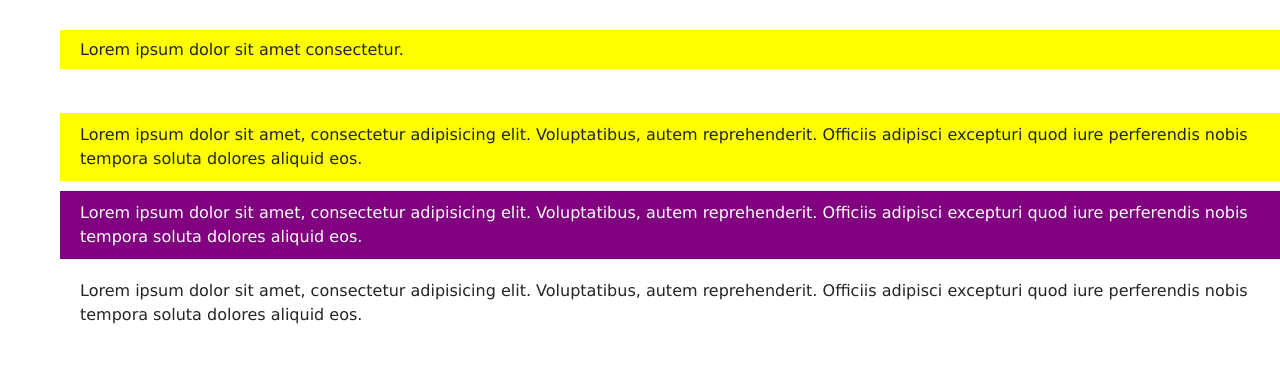
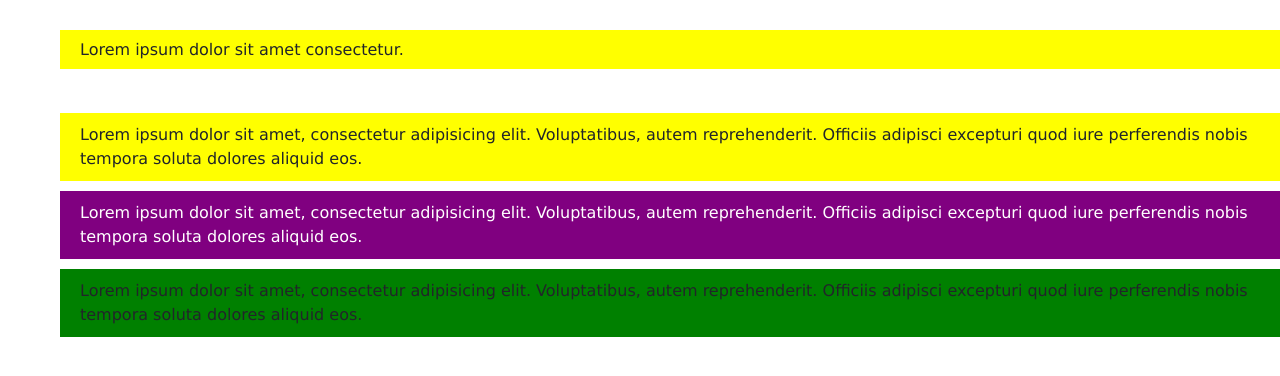
Before and after one commit to ShiyamS/Angular-eShopping, an Angular app: page / in a window 1280 px wide. Shown: the top 376 px of the page. Built offline with nearby package versions, Linux system fonts and the light colour scheme.

Commit message:
@HostBinding -> Directive

```diff
--- a/src/app/app.component.html
+++ b/src/app/app.component.html
@@ -46,7 +46,10 @@
       reprehenderit.
       Officiis adipisci
       excepturi quod iure perferendis nobis tempora soluta dolores aliquid eos.</p>
-    <p class="container" appBetterHighlighter>Lorem ipsum dolor sit amet, consectetur adipisicing elit. Voluptatibus,
+    <p class="container" [appBetterHighlighter]="'blue'" [defaultColor]="'green'" [title]='"Test TitleDiv"'>Lorem
+      ipsum dolor sit amet,
+      consectetur
+      adipisicing elit. Voluptatibus,
       autem
       reprehenderit.
       Officiis adipisci
--- a/src/app/customDirectives/better-highlighter.directive.ts
+++ b/src/app/customDirectives/better-highlighter.directive.ts
@@ -1,26 +1,35 @@
-import { Directive, ElementRef, HostBinding, HostListener, Renderer2 } from '@angular/core';
+import { Directive, ElementRef, HostBinding, HostListener, Renderer2, Input, OnInit } from '@angular/core';
 
 @Directive({
   selector: '[appBetterHighlighter]'
 })
-export class BetterHighlighterDirective {
+export class BetterHighlighterDirective implements OnInit {
 
   constructor(private element: ElementRef, private renderer: Renderer2) {
   }
 
   //  Host Binding to its property in th ehtml element
 
-  @HostBinding('style.background') background: string = "transparent"
+  @Input() defaultColor: string = 'transparent';
+  @Input('appBetterHighlighter') setColor: string = 'pink';
+
+  @HostBinding('style.background') background: string = this.defaultColor;
   @HostBinding('style.border') border: string = "none"
+
+  @Input() title: string = 'This is a Title of a dive'
+
+  ngOnInit(): void {
+    this.background = this.defaultColor
+  }
 
   //  Listens the DOM event and trigger an event
   @HostListener('mouseenter') mouseEnter() {
-    this.background = 'pink';
+    this.background = this.setColor;
     this.border = 'purple 2px solid';
   }
 
   @HostListener('mouseleave') mouseLeave() {
-    this.background = 'transparent';
+    this.background = this.defaultColor;
     this.border = 'none';
   }
 }
```
